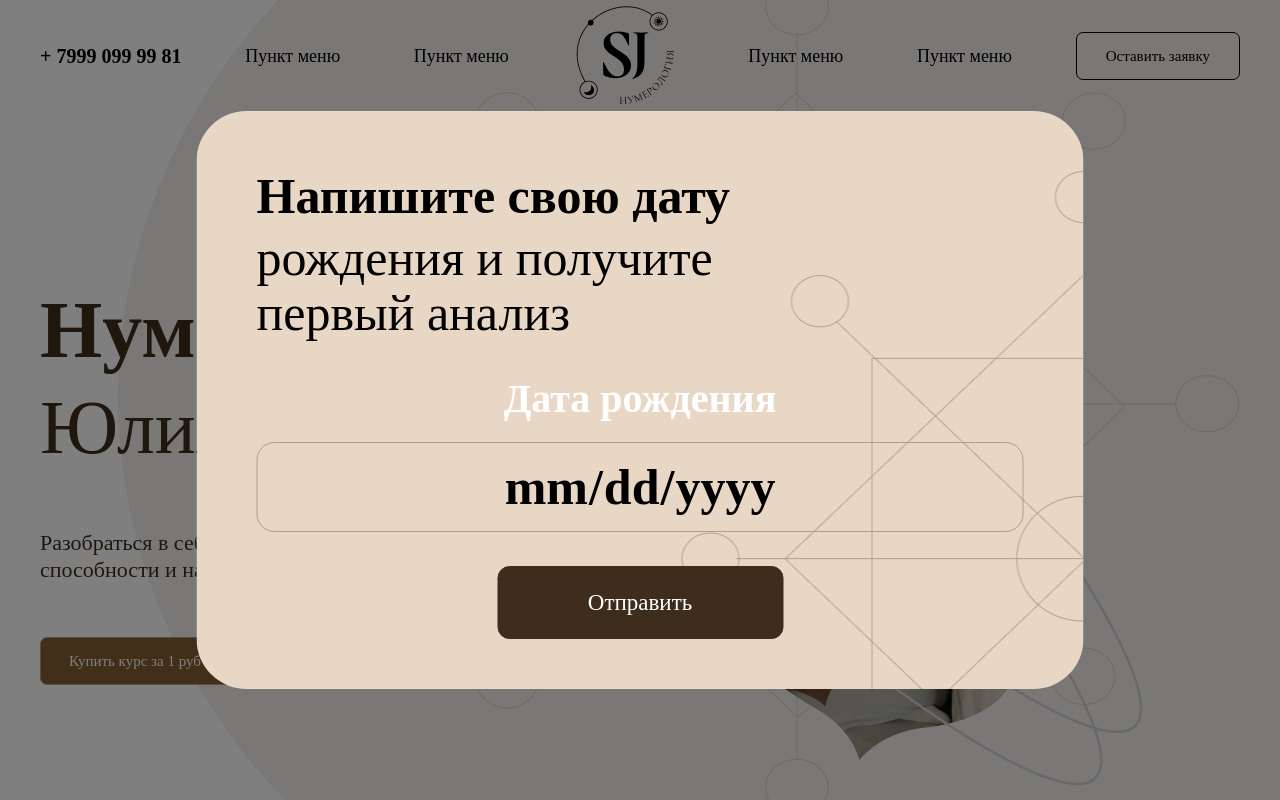
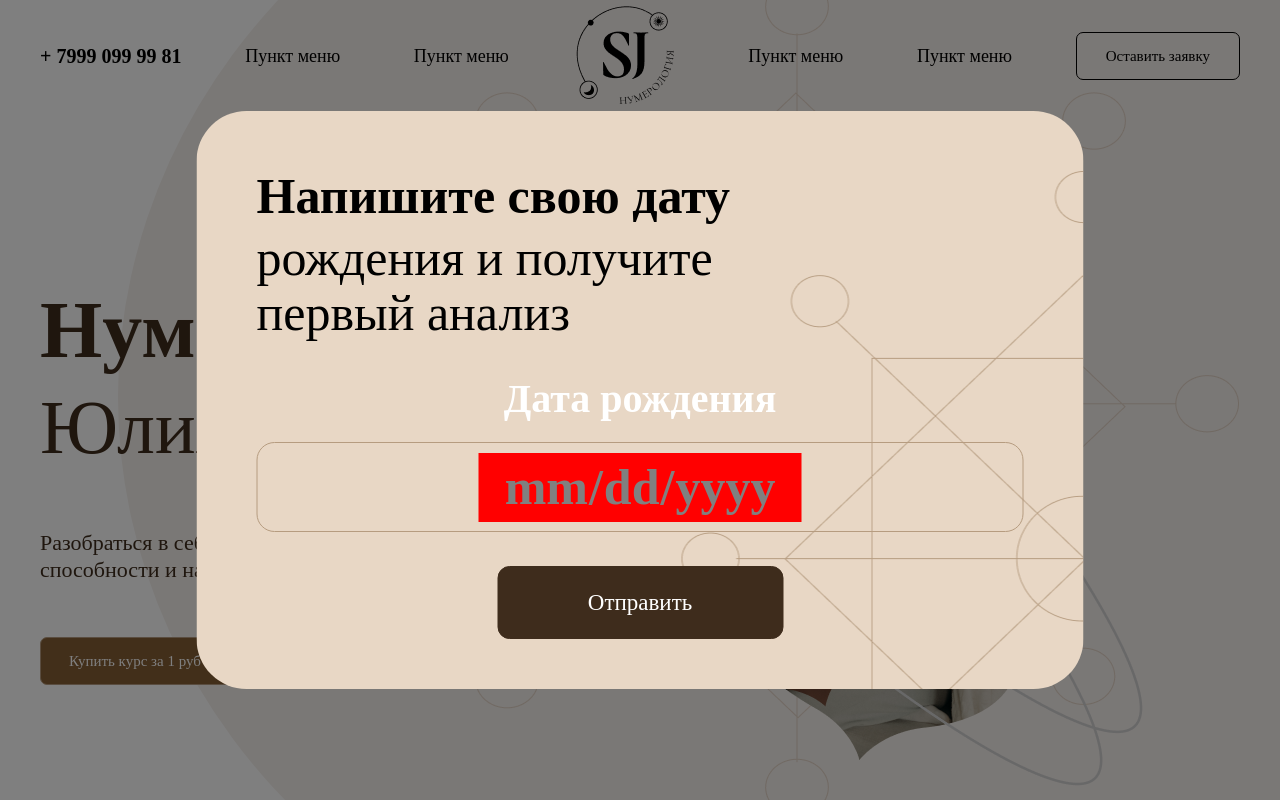
Before and after one commit to Aramayis331/Numerology, a React (Create React App) app: page /birth in a window 1280 px wide. Shown: the top 800 px of the page. Built offline with nearby package versions, Linux system fonts and the light colour scheme; a web font is replaced by a local one.

Commit message:
Test date input

```diff
--- a/src/pages/home/components/inputDate/InputDate.scss
+++ b/src/pages/home/components/inputDate/InputDate.scss
@@ -16,8 +16,14 @@
   border-radius: 18px;
   outline: unset;
   cursor: pointer;
-//   appearance: none;
-//   -webkit-appearance: none;
+  appearance: none;
+  -webkit-appearance: none;
+  &::-webkit-datetime-edit {
+    background-color: red;
+    position: relative;
+    width: 100%;
+    color: gray;
+  }
   &::-webkit-inner-spin-button,
   &::-webkit-calendar-picker-indicator {
     display: none;
```
